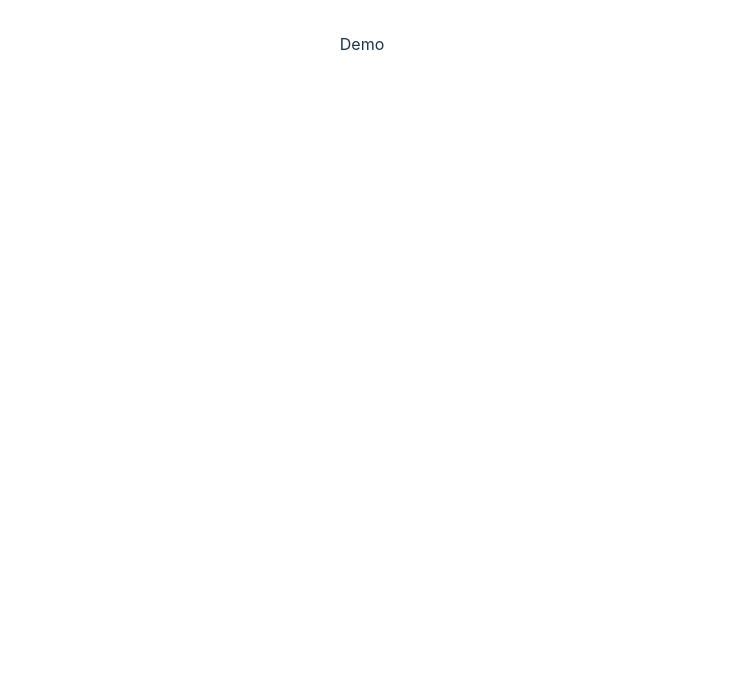
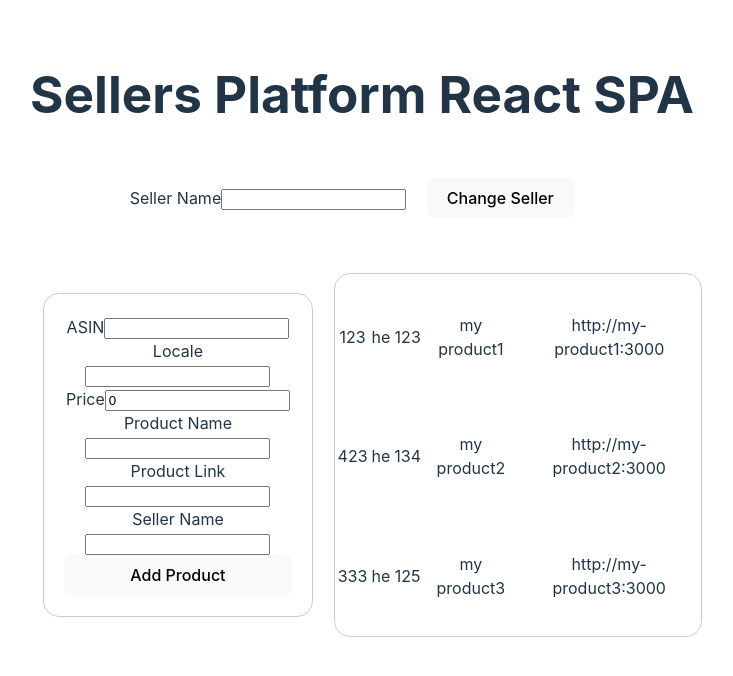
Before and after one commit to ronnahom96/seller-platform-frontend, a React (Vite) app: page / in a window 1280 px wide. Shown: the top 676 px of the page, without its empty margins (278-1011 px from the left). Built offline with nearby package versions, Linux system fonts and the light colour scheme.

Commit message:
setup components

```diff
--- a/src/App.jsx
+++ b/src/App.jsx
@@ -1,9 +1,32 @@
+import { useState } from 'react'
 import './App.css'
+import ProductListComponent from './components/ProductListComponent/ProductListComponent'
+import FormComponent from './components/FormComponent/FormComponent'
+import SearchBySellerComponent from './components/SearchBySellerComponent/SearchBySellerComponent';
 
 function App() {
+  const [productList] = useState([
+    { asin: "123", locale: "he", price: 123, name: "my product1", link: "http://my-product1:3000" },
+    { asin: "423", locale: "he", price: 134, name: "my product2", link: "http://my-product2:3000" },
+    { asin: "333", locale: "he", price: 125, name: "my product3", link: "http://my-product3:3000" },
+  ]);
+
+  function addProduct(product) {
+    console.log("add new product", product)
+  }
+
+  function getProductsBySellerName() {
+    console.log("getProductsBySellerName event");
+  }
+
   return (
     <>
-      Demo
+      <h1>Sellers Platform React SPA</h1>
+      <SearchBySellerComponent getProductsBySellerName={getProductsBySellerName} />
+      <div className="main">
+        <FormComponent addProduct={addProduct} />
+        <ProductListComponent productList={productList} />
+      </div>
     </>
   )
 }
--- a/src/components/FormComponent/FormComponent.css
+++ b/src/components/FormComponent/FormComponent.css
@@ -0,0 +1,7 @@
+.form-container {
+  display: flex;
+  flex-direction: column;
+  margin: 3%;
+  padding: 3%;
+  width: 35%;
+}
--- /dev/null
+++ b/src/components/FormComponent/FormComponent.jsx
@@ -0,0 +1,43 @@
+import { useState } from "react";
+import './FormComponent.css';
+
+function FormComponent({ addProduct }) {
+    const [asin, setAsin] = useState('');
+    const [locale, setLocale] = useState('');
+    const [price, setPrice] = useState(0);
+    const [name, setName] = useState('');
+    const [link, setLink] = useState('');
+    const [sellerName, setSellerName] = useState('');
+
+    return (
+        <form className="form-container card" onSubmit={() => addProduct({ asin, locale, price, name, link })}>
+            <label>ASIN
+                <input type="text" onChange={e => setAsin(e.target.value)}
+                    value={asin} />
+            </label>
+            <label>Locale
+                <input type="text" onChange={e => setLocale(e.target.value)}
+                    value={locale} />
+            </label>
+            <label>Price
+                <input type="text" onChange={e => setPrice(e.target.value)}
+                    value={price} />
+            </label>
+            <label>Product Name
+                <input type="text" onChange={e => setName(e.target.value)}
+                    value={name} />
+            </label>
+            <label>Product Link
+                <input type="text" onChange={e => setLink(e.target.value)}
+                    value={link} />
+            </label>
+            <label>Seller Name
+                <input type="text" onChange={e => setSellerName(e.target.value)}
+                    value={sellerName} />
+            </label>
+            <button type="submit">Add Product</button>
+        </form>
+    )
+}
+
+export default FormComponent;
--- /dev/null
+++ b/src/components/ProductListComponent/ProductListComponent.jsx
@@ -0,0 +1,40 @@
+import './ProductListComponent.css';
+
+
+function ProductListComponent({ productList }) {
+    const headers = ['ASIN', 'Locale', 'Price', 'Product Name', 'Product Link'];
+    return (
+        <table className="card">
+            <thead>
+                <tr>
+                    {headers.map((header, i) => {
+                        <th key={i}>{header}</th>
+                    })}
+                </tr>
+            </thead>
+            <tbody>
+                {productList.map(product => (
+                    <tr key={`${product.asin}-${product.locate}`}>
+                        <td>
+                            {product.asin}
+                        </td>
+                        <td>
+                            {product.locale}
+                        </td>
+                        <td>
+                            {product.price}
+                        </td>
+                        <td>
+                            {product.name}
+                        </td>
+                        <td>
+                            {product.link}
+                        </td>
+                    </tr>
+                ))}
+            </tbody>
+        </table>
+    )
+}
+
+export default ProductListComponent;
--- /dev/null
+++ b/src/components/SearchBySellerComponent/SearchBySellerComponent.css
@@ -0,0 +1,7 @@
+.search-seller-container {
+  margin-bottom: 5%;
+}
+
+.search-seller-btn {
+  margin: 3%;
+}
--- /dev/null
+++ b/src/components/SearchBySellerComponent/SearchBySellerComponent.jsx
@@ -0,0 +1,19 @@
+import { useState } from "react";
+import './SearchBySellerComponent.css';
+
+function SearchBySellerComponent({ getProductsBySellerName }) {
+    const [inputSellerName, setInputSellerName] = useState('');
+
+    return (
+        <form className="search-seller-container">
+            <label>Seller Name
+                <input type="text" onChange={e => setInputSellerName(e.target.value)}
+                    value={inputSellerName} />
+            </label>
+            <button className="search-seller-btn" type="submit" onChange={getProductsBySellerName}>Change Seller</button>
+        </form>
+
+    )
+}
+
+export default SearchBySellerComponent;
```
Also changed, not shown: src/components/FormComponent/FormComponent.js (deleted, +0 -11 lines), src/components/ProductComponent/ProductComponent.js (deleted, +0 -14 lines), src/components/ProductComponent/ProductComponent.jsx (added, +14 -0 lines), src/components/ProductListComponent/ProductListComponent.js (deleted, +0 -15 lines).
